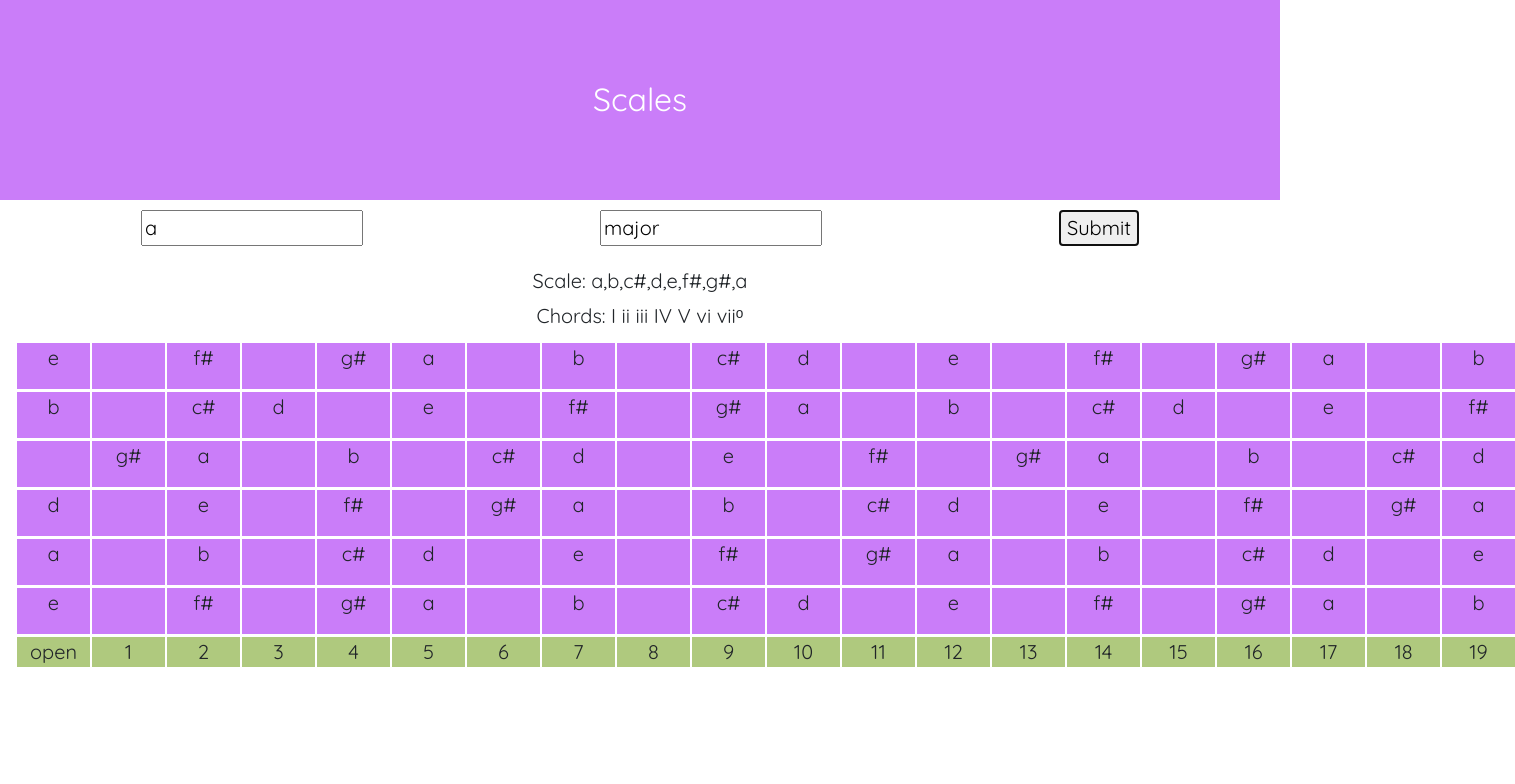
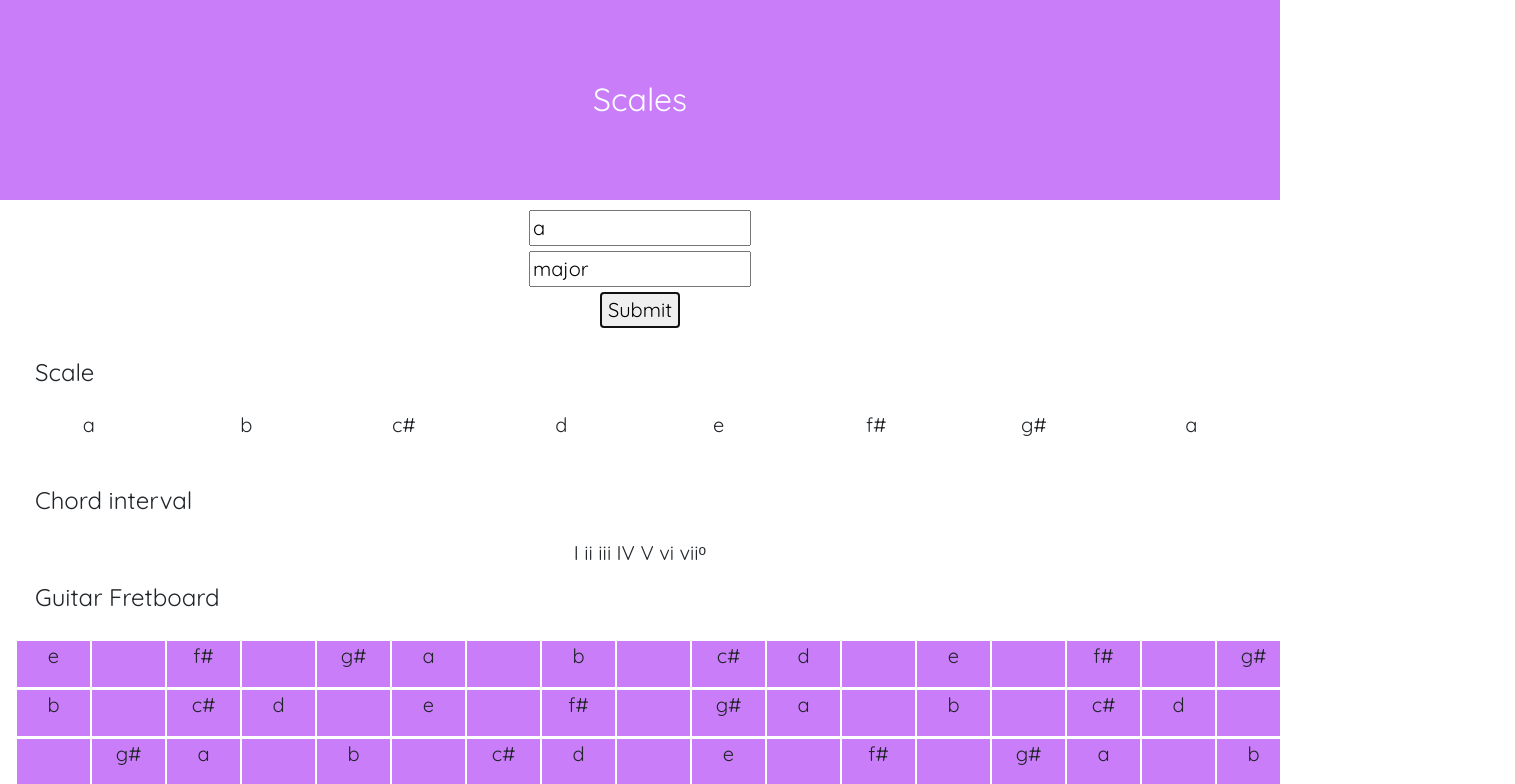
Before and after one commit to geonith-george/scales, an Angular app: page / in a window 1280 px wide. Both pictures are taken after a click on the button "Submit". Shown: the top 784 px of the page, 1515 px wide, since content can reach past the window. Built offline with nearby package versions, Linux system fonts and the light colour scheme.

Commit message:
version 2

```diff
--- a/src/app/home/home.component.css
+++ b/src/app/home/home.component.css
@@ -5,4 +5,5 @@
     padding-top: 80px;
     font-family: 'Quicksand', sans-serif;
     color: white;
+    width: 100%;
   }
--- a/src/app/scale-components/options/options.component.css
+++ b/src/app/scale-components/options/options.component.css
@@ -24,9 +24,31 @@
     font-size: 20px;
   }
 
+  h4{
+    font-family: 'Quicksand', sans-serif;
+    padding: 10px;
+  }
+
   .note {
       text-align: center;
       font-size: 20px;
       width: 73px;
       margin: 1px;
   }
+
+
+  div::-webkit-scrollbar-track
+{
+	background-color: white;
+}
+
+div::-webkit-scrollbar
+{
+	width: 2px;
+	background-color: white;
+}
+
+div::-webkit-scrollbar-thumb
+{
+	background-color: #000000;
+}
--- a/src/app/scale-components/options/options.component.html
+++ b/src/app/scale-components/options/options.component.html
@@ -1,5 +1,5 @@
 <div class="container-fluid">
-  <div class="grid-2">
+  <div class="grid-3">
 
     <div>
       <input type="text" placeholder="Key" #key style="text-transform:lowercase;" value="a" required>
@@ -15,17 +15,32 @@
 
   </div>
 
+
   <div class="grid-3">
-    <div>
-      Scale: {{ scale_text }}
-    </div>
-    <div>
-      Chords: {{ chord }}
+    <h4>Scale</h4>
+    <div class="row">
+      <div *ngFor="let text of scale_text" class="col">
+        <p>{{ text }}</p>
+      </div>
     </div>
   </div>
-</div>
 
-<div class="container-fluid">
+  <div class="grid-3">
+    <h4>Chord interval</h4>
+    <div class="row">
+      <div *ngFor="let chord_intervel of chord" class="col">
+        {{ chord_intervel }}
+      </div>
+    </div>
+    <h4>Guitar Fretboard</h4>
+  </div>
+
+
+
+  </div>
+
+
+<div class="container-fluid" style="overflow: scroll;">
   <app-string [string_name]="this.keys[7]" [scale]="this.scale_text"></app-string>
   <app-string [string_name]="this.keys[2]" [scale]="this.scale_text"></app-string>
   <app-string [string_name]="this.keys[10]" [scale]="this.scale_text"></app-string>
--- a/src/index.html
+++ b/src/index.html
@@ -4,7 +4,7 @@
   <meta charset="utf-8">
   <title>Scales</title>
   <base href="/">
-  <meta name="viewport" content="width=device-width, initial-scale=1">
+  <meta name="viewport" content="width=device-width, initial-scale=1, user-scalable=no">
   <!-- <link rel="icon" type="image/x-icon" href="favicon.ico"> -->
   <link rel="stylesheet" href="https://stackpath.bootstrapcdn.com/bootstrap/4.5.2/css/bootstrap.min.css" integrity="sha384-JcKb8q3iqJ61gNV9KGb8thSsNjpSL0n8PARn9HuZOnIxN0hoP+VmmDGMN5t9UJ0Z" crossorigin="anonymous">
   <link href="https://fonts.googleapis.com/css2?family=Quicksand&display=swap" rel="stylesheet">
--- a/src/styles.css
+++ b/src/styles.css
@@ -1 +1,15 @@
-/* You can add global styles to this file, and also import other style files */
+body::-webkit-scrollbar-track
+{
+	background-color: white;
+}
+
+body::-webkit-scrollbar
+{
+	width: 2px;
+	background-color: white;
+}
+
+body::-webkit-scrollbar-thumb
+{
+	background-color: #000000;
+}
```
Also changed, not shown: src/app/scale-components/string/string.component.html (line endings or trailing spaces).
